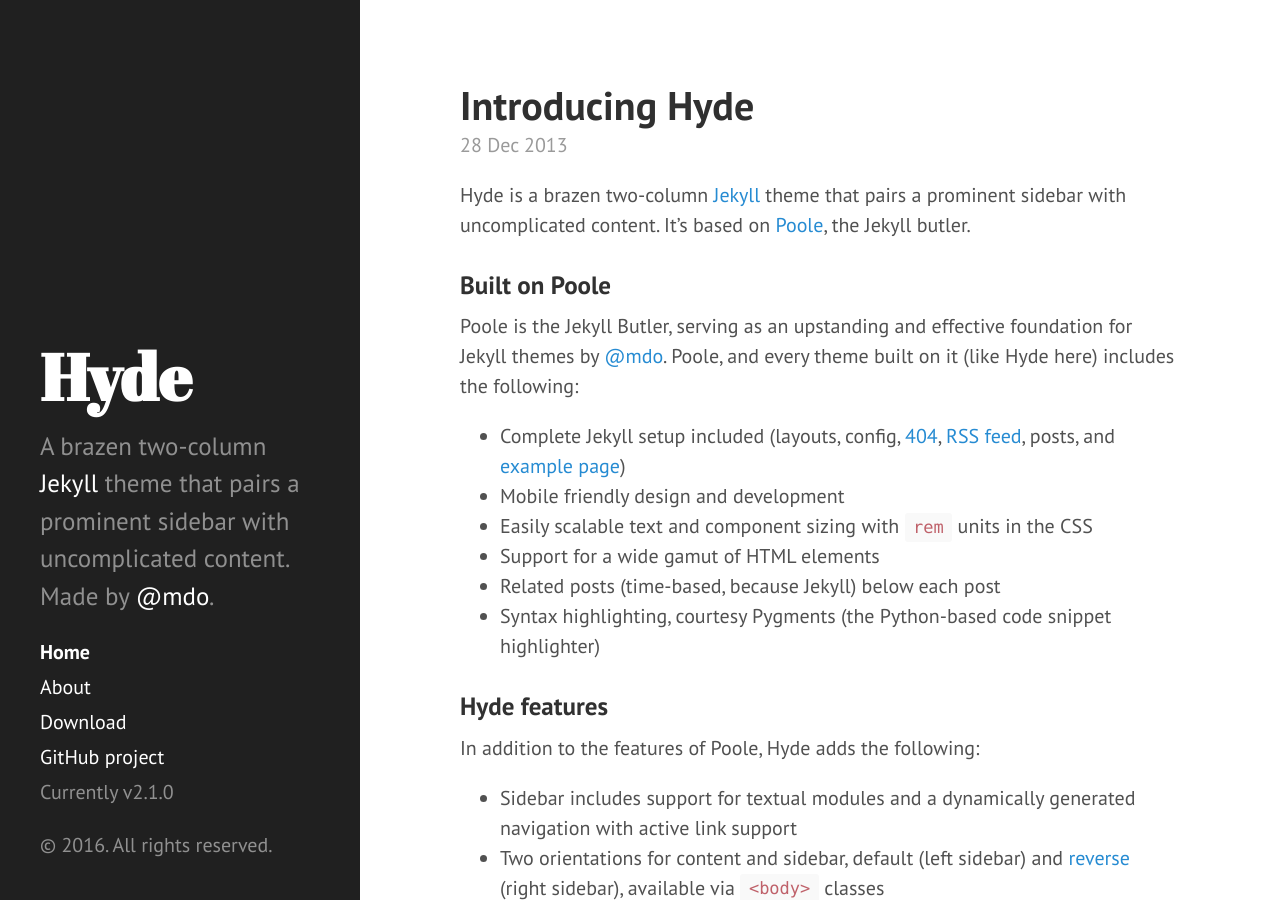
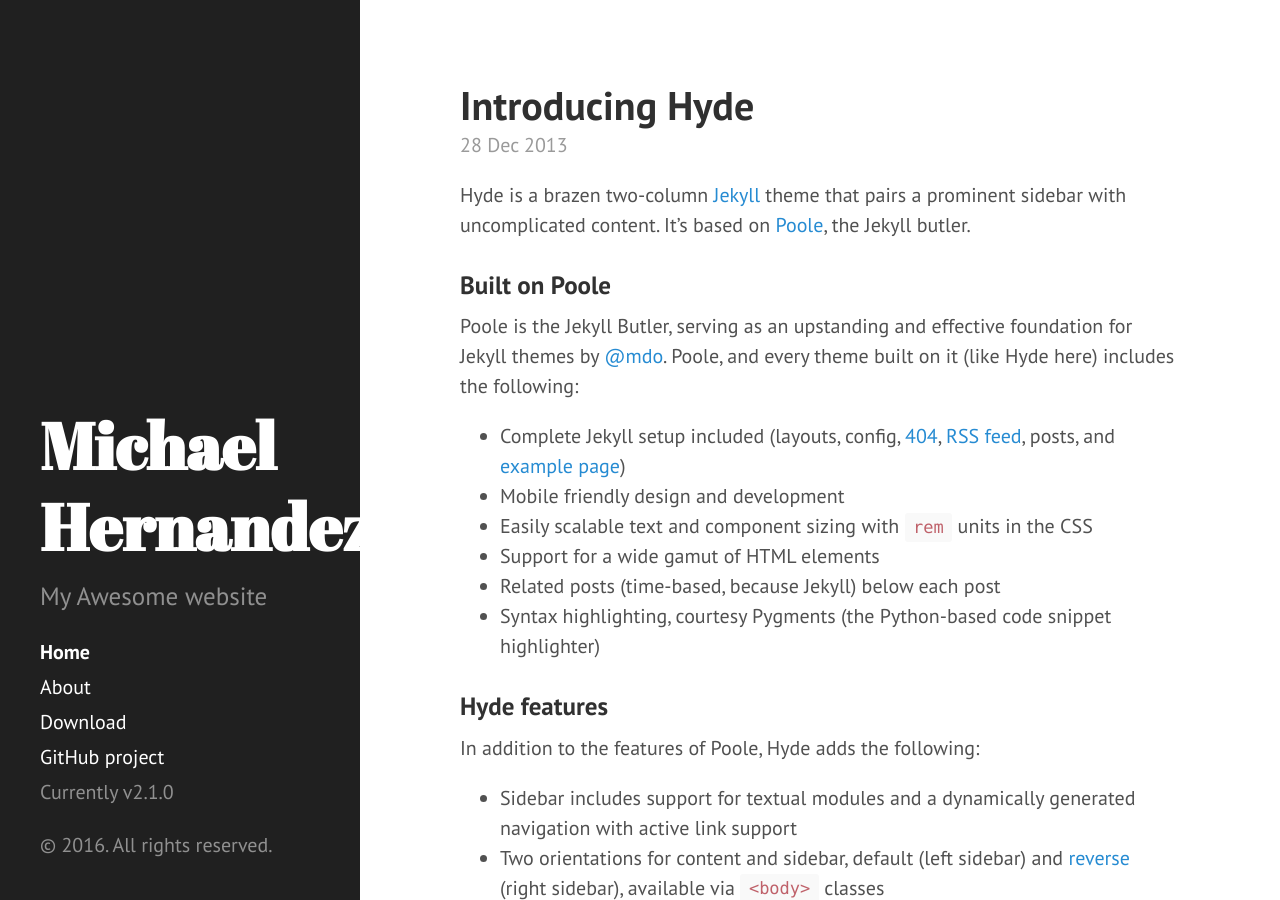
Before and after one commit to JourdanTrudeau/JourdanTrudeau.github.io, a Jekyll site: the page built from index.html, in a window 1280 px wide and 900 px high. Built offline with Jekyll 4.4.1, drawn with Linux system fonts in a browser that asks for light colours; the list of posts is cut into pages by our own code; some of the changed lines change nothing that is shown.

Commit message:
Update config for Prose.io

```diff
--- a/_config.yml
+++ b/_config.yml
@@ -6,15 +6,15 @@
 permalink:        pretty
 
 # Setup
-title:            Hyde
-tagline:          'A Jekyll theme'
-description:      'A brazen two-column <a href="http://jekyllrb.com" target="_blank">Jekyll</a> theme that pairs a prominent sidebar with uncomplicated content. Made by <a href="https://twitter.com/mdo" target="_blank">@mdo</a>.'
-url:              http://hyde.getpoole.com
+title:            Michael Hernandez
+tagline:          ''
+description:      'My Awesome website'
+url:              http://zephyrie.github.io
 baseurl:          /
 
 author:
-  name:           'Mark Otto'
-  url:            https://twitter.com/mdo
+  name:           'Michael Hernandez'
+  url:            https://twitter.com/zephyrie13
 
 paginate:         5
 
@@ -23,4 +23,47 @@
 gems: [jekyll-paginate]
 
 github:
-  repo:           https://github.com/poole/hyde
+  repo:           https://github.com/zephyrie/zephyrie.github.io
+
+prose:
+  ignore:
+    - /_config.yml
+    - /atom.xml
+    - /LICENSE.md
+    - /_layouts
+    - /_includes
+    - /public
+    - /.travis.yml
+    - /.gitignore
+    - /deploy.sh
+    - /deploy_key.enc
+  metadata:
+    "":
+      - name: "layout"
+        field:
+          element: "hidden"
+          value: "page"
+      - name: "title"
+        field:
+          element: "text"
+          label: "Title"
+          value: ""
+      - name: "published"
+        field:
+          element: "checkbox"
+          label: "Published"
+          value: false
+    _posts:
+      - name: "layout"
+        field:
+          element: "hidden"
+          value: "post"
+      - name: "title"
+        field:
+          element: "text"
+          label: "Title"
+          value: ""
+      - name: "published"
+        field:
+          element: "checkbox"
+          label: "Published"
```
